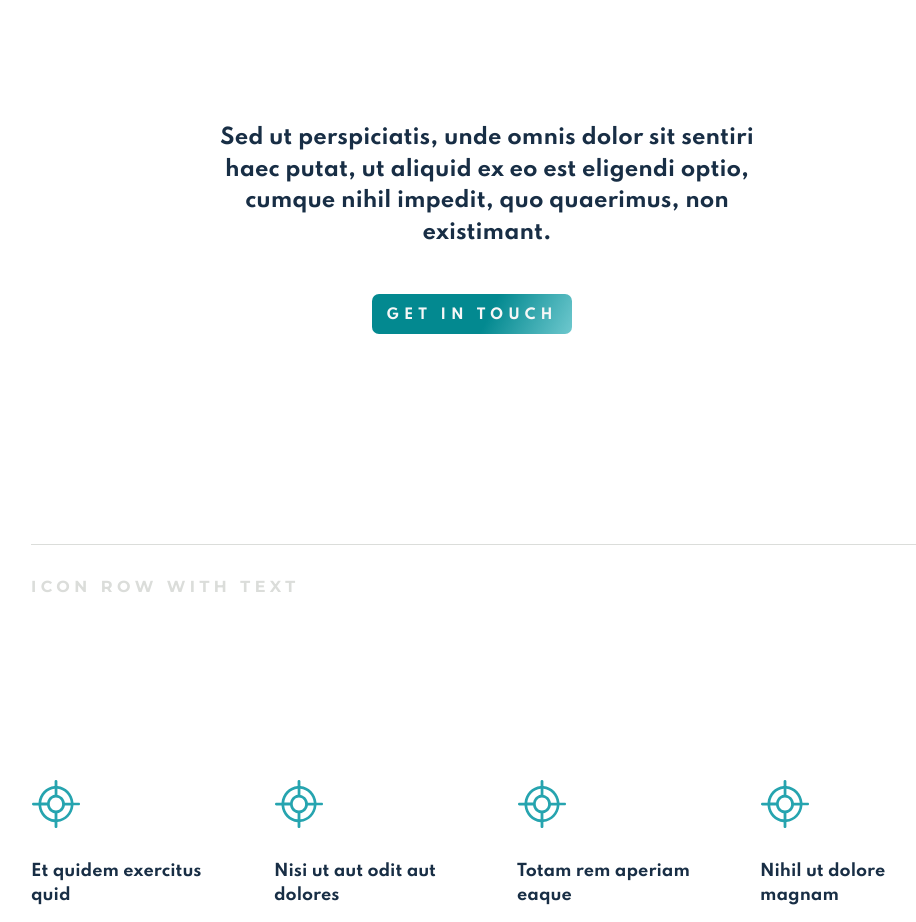
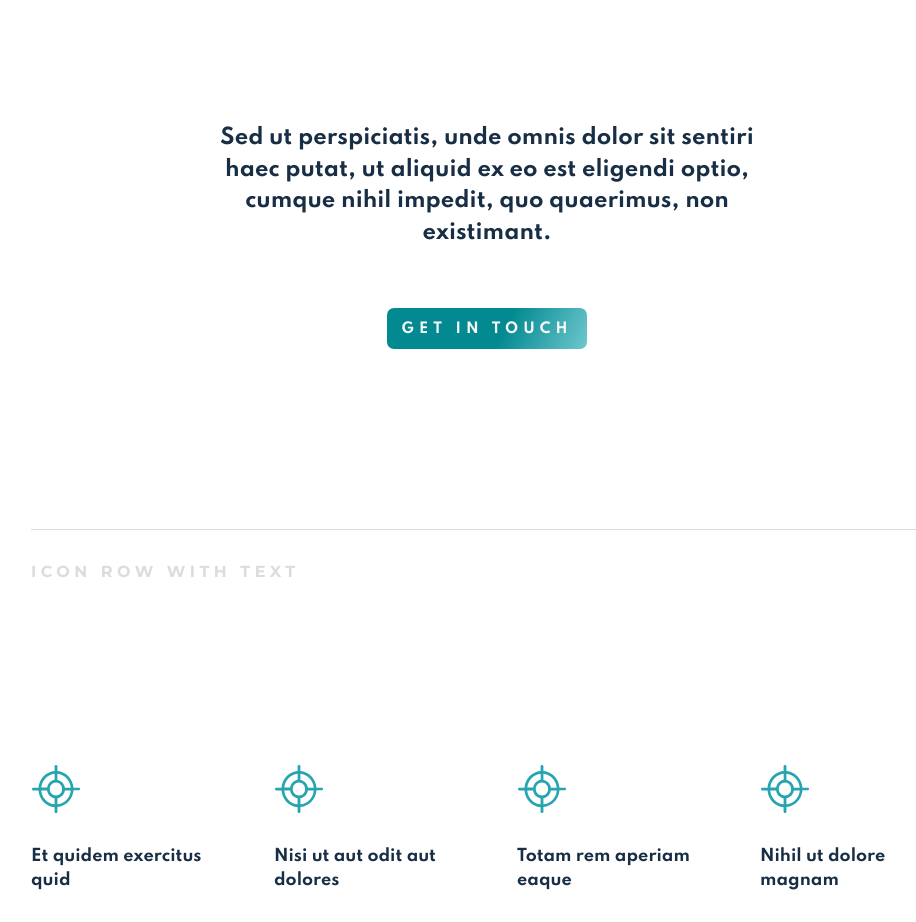
Before and after one commit to jokedewinter/EHS-patterns, a plain HTML site: page index.html in a window 1280 px wide. Shown: the part 1300-2222 px from the top of the page, without its empty margins (153-1069 px from the left). Drawn offline with Linux system fonts and the light colour scheme; files whose address does not match are found by name.

Commit message:
Align button

```diff
--- a/assets/css/scss/_blocks/_call-to-action.scss
+++ b/assets/css/scss/_blocks/_call-to-action.scss
@@ -6,12 +6,14 @@
     text-align: center;
 }
 
-.block__call-to-action > * {
-}
-
 .block__call-to-action p {
     @include font-size(21);
     font-weight: 700;
+    padding-bottom: var(--base);
+}
+
+.block__call-to-action .button {
+    margin: 0 auto;
 }
 
 
```
Also changed, not shown: assets/css/screen.min.css.
